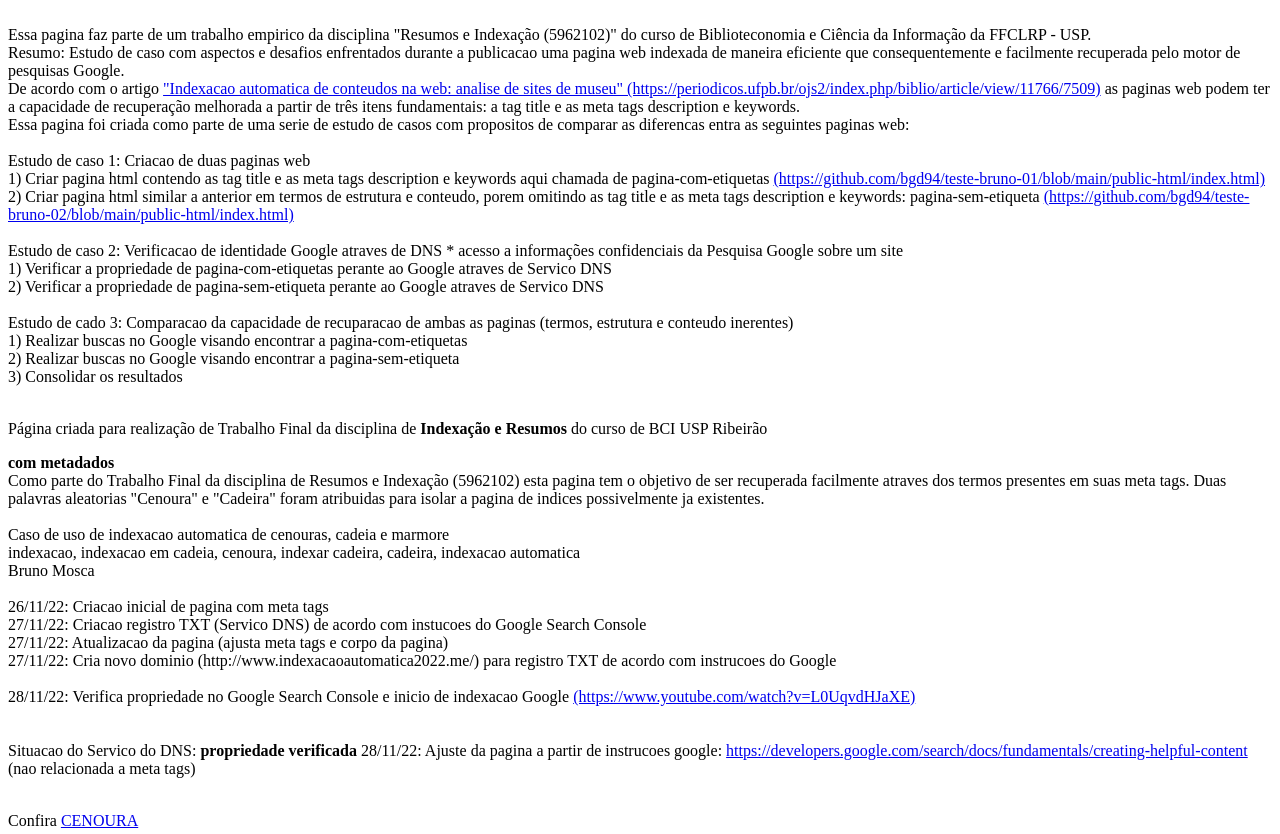
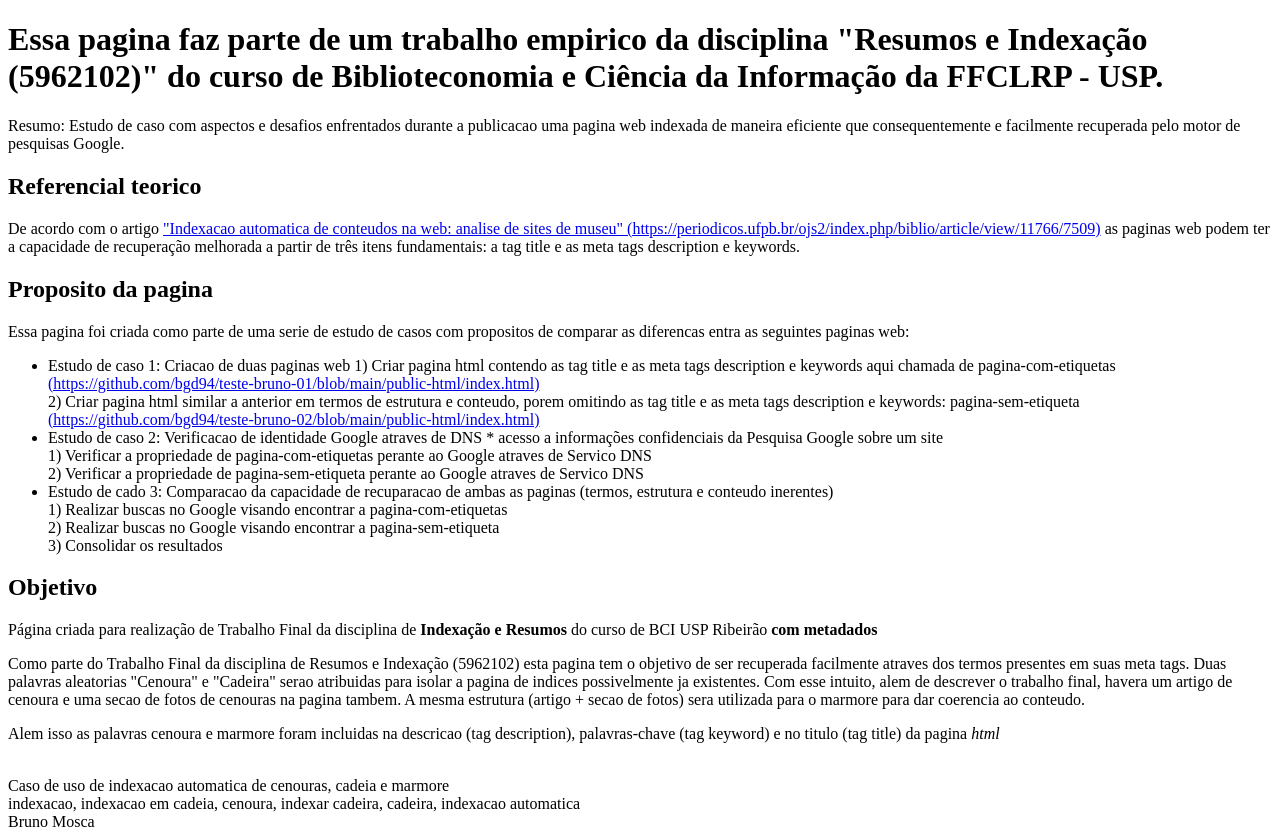
Before and after one commit to bgd94/bgd94-teste-bruno-01, a website: page public-html/index.html in a window 1280 px wide. Shown: the top 834 px of the page. Drawn offline with Linux system fonts and the light colour scheme.

Commit message:
Update index.html

```diff
--- a/public-html/index.html
+++ b/public-html/index.html
@@ -2,54 +2,58 @@
 <html lang="pt-br">
    <head>
       <meta charset="UTF-8">
-	<title>Estudo de caso da disciplina "Resumos e Indexação (5962102)" do curso de Biblioteconomia e Ciência da Informação da FFCLRP – USP Cenoura Cadeira</title>
-	<meta name="description" content="Apresenta aspectos e desafios enfrentados na publicação uma página web que seja corretamente indexada/recuperada pelo motor de pesquisas Google">
+      <title>Estudo de caso da disciplina "Resumos e Indexação (5962102)" do curso de BCI da FFCLRP – USP & Fotos de Cenoura e Marmore</title>
+      <meta name="description" content="Apresenta aspectos e desafios enfrentados na publicação uma página web que seja corretamente indexada e recuperada pelo motor de pesquisas Google em forma de estudo de caso. Apresenta tambem fotos e links para Wikipedia com mais detalhes sobre Cenoura e Marmore">
       <meta name="viewport" content="width=device-width, initial-scale=1">
-	<meta name="author" content="5962102 Cenoura Cadeira">
+      <meta name="author" content="Bruno Mosca">
       <meta name="copyright" content="Creative Commons">
-	<meta name="keywords" content="trabalho final, 5952102, indexação, resumos, cenoura, cadeira">
+      <meta name="keywords" content="trabalho final 5962102, estudo empirico biblioteconomia, indexacao automatica na web, desafios indexacao, cenoura, cenoura e marmore">
       <meta name="google" content="notranslate">
       <meta http-equiv="X-UA-Compatible" content="IE=edge">
       <meta name="robots" content="index, follow">
-
       <!-- style -->
-
    </head>
    <body class="">
-	    <br>
-	Essa pagina faz parte de um trabalho empirico da disciplina "Resumos e Indexação (5962102)" do curso de Biblioteconomia e Ciência da Informação da FFCLRP - USP.    <br>
+      <main>
+         <h1>Essa pagina faz parte de um trabalho empirico da disciplina "Resumos e Indexação (5962102)" do curso de Biblioteconomia e Ciência da Informação da FFCLRP - USP.</h1>
+         <p>Resumo: Estudo de caso com aspectos e desafios enfrentados durante a publicacao uma pagina web indexada de maneira eficiente que consequentemente e facilmente recuperada pelo motor de pesquisas Google.</p>
 
-	Resumo: Estudo de caso com aspectos e desafios enfrentados durante a publicacao uma pagina web indexada de maneira eficiente que consequentemente e facilmente recuperada pelo motor de pesquisas Google.    <br>
+	<article>
+		<h2>Referencial teorico</h2>
+		<p>De acordo com o artigo <a href="https://periodicos.ufpb.br/ojs2/index.php/biblio/article/view/11766/7509" alt="cenoura">"Indexacao automatica de conteudos na web: analise de sites de museu" (https://periodicos.ufpb.br/ojs2/index.php/biblio/article/view/11766/7509)</a> as paginas web podem ter a capacidade de recuperação melhorada a partir de três itens fundamentais: a tag title e as meta tags description e keywords.</p>
+	</article>
 
-	De acordo com o artigo <a href="https://periodicos.ufpb.br/ojs2/index.php/biblio/article/view/11766/7509" alt="cenoura">"Indexacao automatica de conteudos na web: analise de sites de museu" (https://periodicos.ufpb.br/ojs2/index.php/biblio/article/view/11766/7509)</a> as paginas web podem ter a capacidade de recuperação melhorada a partir de três itens fundamentais: a tag title e as meta tags description e keywords.    <br>
-	Essa pagina foi criada como parte de uma serie de estudo de casos com propositos de comparar as diferencas entra as seguintes paginas web:    <br>    <br>
-
-	Estudo de caso 1: Criacao de duas paginas web    <br>
-	  1) Criar pagina html contendo as tag title e as meta tags description e keywords aqui chamada de pagina-com-etiquetas <a href="https://github.com/bgd94/teste-bruno-01/blob/main/public-html/index.html" alt="indexacao cenoura">(https://github.com/bgd94/teste-bruno-01/blob/main/public-html/index.html)</a>    <br>
-	  2) Criar pagina html similar a anterior em termos de estrutura e conteudo, porem omitindo as tag title e as meta tags description e keywords: pagina-sem-etiqueta <a href="https://github.com/bgd94/teste-bruno-02/blob/main/public-html/index.html" alt="indexacao cadeira">(https://github.com/bgd94/teste-bruno-02/blob/main/public-html/index.html)</a>    <br>    <br>
-
-	Estudo de caso 2: Verificacao de identidade Google atraves de DNS * acesso a informações confidenciais da Pesquisa Google sobre um site    <br>
+	<article>
+		<h2>Proposito da pagina</h2>
+         	<p>Essa pagina foi criada como parte de uma serie de estudo de casos com propositos de comparar as diferencas entra as seguintes paginas web:<ul>
+         <li>Estudo de caso 1: Criacao de duas paginas web
+         1) Criar pagina html contendo as tag title e as meta tags description e keywords aqui chamada de pagina-com-etiquetas <a href="https://github.com/bgd94/teste-bruno-01/blob/main/public-html/index.html" alt="indexacao cenoura">(https://github.com/bgd94/teste-bruno-01/blob/main/public-html/index.html)</a> <br>
+         2) Criar pagina html similar a anterior em termos de estrutura e conteudo, porem omitindo as tag title e as meta tags description e keywords: pagina-sem-etiqueta <a href="https://github.com/bgd94/teste-bruno-02/blob/main/public-html/index.html" alt="indexacao cadeira">(https://github.com/bgd94/teste-bruno-02/blob/main/public-html/index.html)</a></li>
+         <li>Estudo de caso 2: Verificacao de identidade Google atraves de DNS * acesso a informações confidenciais da Pesquisa Google sobre um site    <br>
          1) Verificar a propriedade de pagina-com-etiquetas perante ao Google atraves de Servico DNS    <br>
-	  2) Verificar a propriedade de pagina-sem-etiqueta perante ao Google atraves de Servico DNS    <br>    <br>
-
-	Estudo de cado 3: Comparacao da capacidade de recuparacao de ambas as paginas (termos, estrutura e conteudo inerentes)    <br>
+         2) Verificar a propriedade de pagina-sem-etiqueta perante ao Google atraves de Servico DNS    </li>
+         <li>Estudo de cado 3: Comparacao da capacidade de recuparacao de ambas as paginas (termos, estrutura e conteudo inerentes)    <br>
          1) Realizar buscas no Google visando encontrar a pagina-com-etiquetas     <br>
          2) Realizar buscas no Google visando encontrar a pagina-sem-etiqueta    <br>
-	  3) Consolidar os resultados    <br>    <br>
+         3) Consolidar os resultados    </li></ul>
+		</p>
 
+	 </article>
 
-    <p> Página criada para realização de Trabalho Final da disciplina de <b>Indexação e Resumos</b> do curso de BCI USP Ribeirão </p> <b>com metadados</b>
-
+	   <article>
+		   <h2>Objetivo</h2>
+         <p> Página criada para realização de Trabalho Final da disciplina de <b>Indexação e Resumos</b> do curso de BCI USP Ribeirão
+		 <b>com metadados</b></p>
+         <p>Como parte do Trabalho Final da disciplina de Resumos e Indexação (5962102) esta pagina tem o objetivo de ser recuperada facilmente atraves dos
+            termos presentes em suas meta tags. Duas palavras aleatorias "Cenoura" e "Cadeira" serao atribuidas para isolar a pagina de indices possivelmente ja existentes. Com esse intuito, alem de descrever o trabalho final, havera um artigo de cenoura e uma secao de fotos de cenouras na pagina tambem. A mesma estrutura (artigo + secao de fotos) sera utilizada para o marmore para dar coerencia ao conteudo.</p>
+		   <p>Alem isso as palavras cenoura e marmore foram incluidas na descricao (tag description), palavras-chave (tag keyword) e no titulo (tag title) da pagina <i>html</i></p>
+	   </article>
+         </main>
          <br>
-    <main>Como parte do Trabalho Final da disciplina de Resumos e Indexação (5962102) esta pagina tem o objetivo de ser recuperada facilmente atraves dos
- termos presentes em suas meta tags. Duas palavras aleatorias "Cenoura" e "Cadeira" foram atribuidas para isolar a pagina de indices possivelmente
-	    ja existentes.</main>
-    <br>
-
+      </main>
       <section> Caso de uso de indexacao automatica de cenouras, cadeia e marmore </section>
       <section> indexacao, indexacao em cadeia, cenoura, indexar cadeira, cadeira, indexacao automatica </section>
       <section> Bruno Mosca </section>
-
       <br>
       26/11/22: Criacao inicial de pagina com meta tags<br>
       27/11/22: Criacao registro TXT (Servico DNS) de acordo com instucoes do Google Search Console <br>
@@ -62,13 +66,9 @@
       <br>
       <p>Confira <a href="https://pt.wikipedia.org/wiki/Cenoura" alt="cenoura">CENOURA</a></p>
       <p>Confira <a href="https://pt.wikipedia.org/wiki/Cadeira" alt="cadeira">CADEIRA</a></p>
-
       <img src="https://www.infoescola.com/wp-content/uploads/2010/08/cenoura_250834906-1000x667.jpg" alt="cenoura">
-
       <href# CRIAR pagina de CENOURA
       <href# CRIAR pagina de MARMORE
-
       <!-- scripts -->
-
    </body>
 </html>
```
Lines whose indentation alone changed are shown as unchanged.
